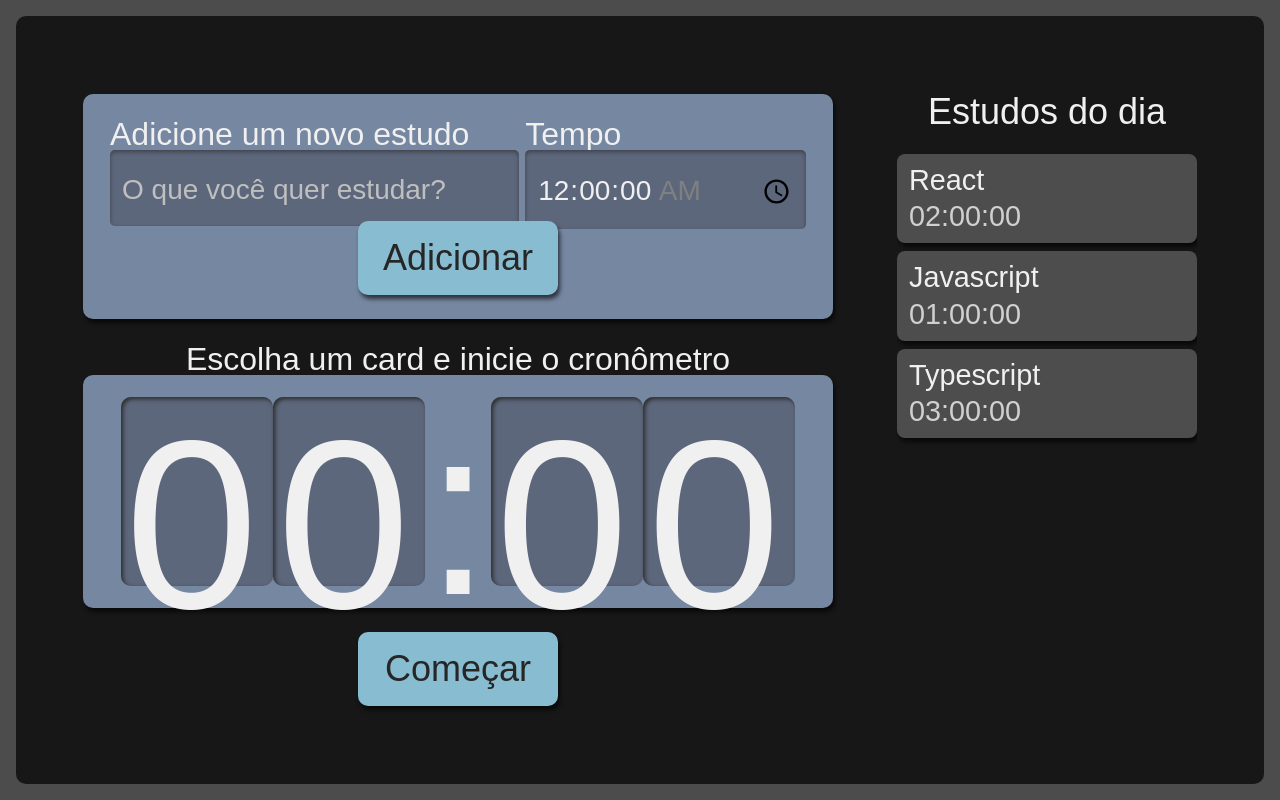
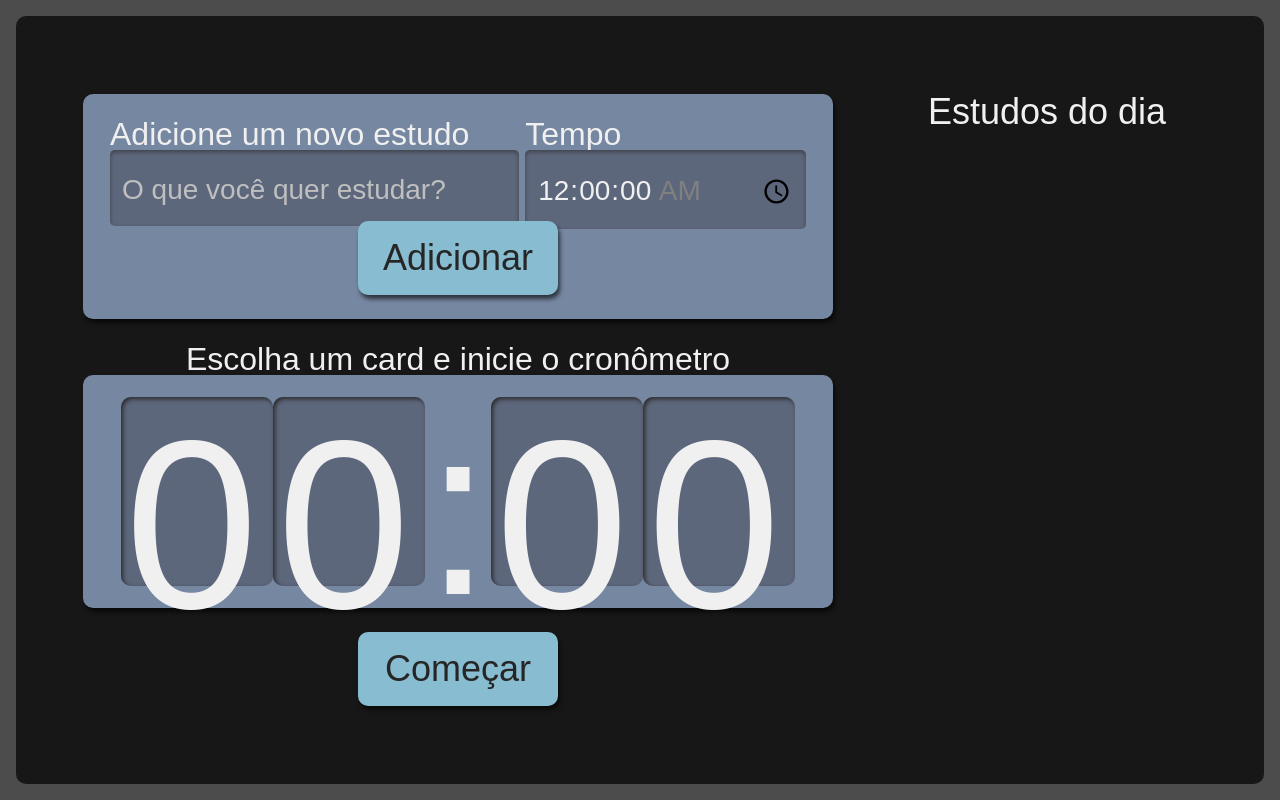
Before and after one commit to matheuslrd/studies-timer, a React (Create React App) app: page / in a window 1280 px wide. Built offline with nearby package versions, Linux system fonts and the light colour scheme.

Commit message:
feat: (Form) adição de tarefas dinamicas

```diff
--- a/src/components/Form/index.tsx
+++ b/src/components/Form/index.tsx
@@ -1,15 +1,24 @@
 import React from 'react';
 import Button from '../Button';
+import { ITarefa } from '../List';
 import style from './form.module.scss';
 
-class Form extends React.Component {
+export type TFormProps = {
+  setTarefas: React.Dispatch<React.SetStateAction<ITarefa[]>>;
+};
+
+class Form extends React.Component<TFormProps> {
   state = {
     time: '00:00',
     name: '',
   };
 
   adicionarTarefa = (event: React.FormEvent) => {
+    const { setTarefas } = this.props;
+    const { state } = this;
+
     event.preventDefault();
+    setTarefas((tarefasAnteriores) => [...tarefasAnteriores, state]);
   };
 
   render(): React.ReactNode {
@@ -47,7 +56,7 @@ class Form extends React.Component {
           </label>
         </div>
 
-        <Button>Adicionar</Button>
+        <Button type="submit">Adicionar</Button>
       </form>
     );
   }
--- a/src/components/List/index.tsx
+++ b/src/components/List/index.tsx
@@ -1,23 +1,12 @@
-import React, { useState } from 'react';
 import style from './list.module.scss';
 import Item from './components/Item';
 
-function List() {
-  const [tarefas, setTarefas] = useState([
-    {
-      name: 'React',
-      time: "02:00:00"
-    },
-    {
-      name: 'Javascript',
-      time: "01:00:00"
-    },
-    {
-      name: 'Typescript',
-      time: "03:00:00"
-    }
-  ]);
+export interface ITarefa {
+  time: string;
+  name: string;
+}
 
+function List({ tarefas }: { tarefas: ITarefa[] }) {
   return (
     <aside className={style.listaTarefas}>
       <h2>Estudos do dia</h2>
--- a/src/pages/App.tsx
+++ b/src/pages/App.tsx
@@ -1,14 +1,16 @@
-import React from 'react';
+import React, { useState } from 'react';
 import Form from '../components/Form';
-import List from '../components/List';
+import List, { ITarefa } from '../components/List';
 import Cronometro from '../components/Cronometro';
 import style from './app.module.scss';
 
 function App() {
+  const [tarefas, setTarefas] = useState<ITarefa[]>([]);
+
   return (
     <div className={style.AppStyle}>
-      <Form />
-      <List />
+      <Form setTarefas={setTarefas} />
+      <List tarefas={tarefas} />
       <Cronometro />
     </div>
   );
```
